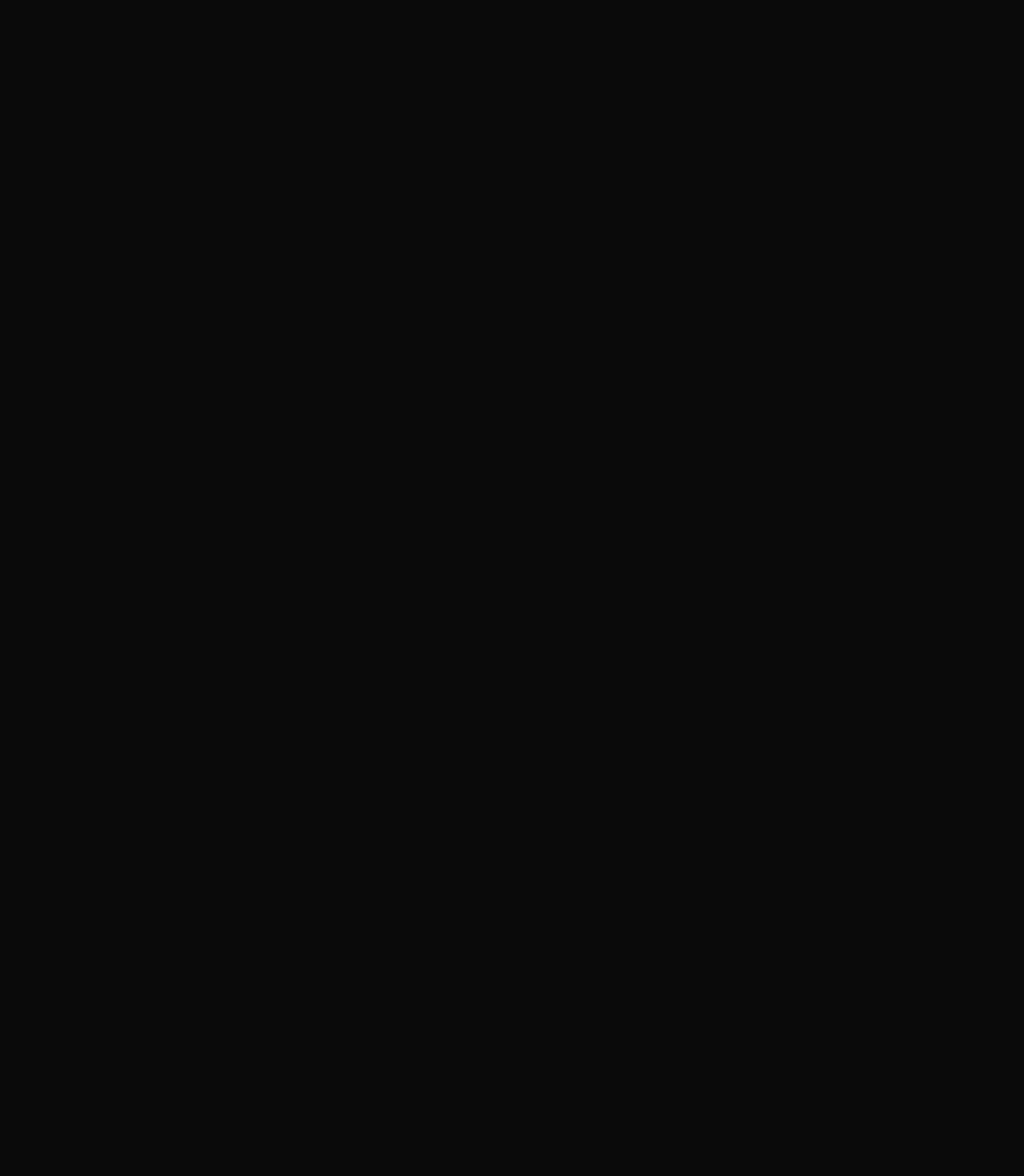
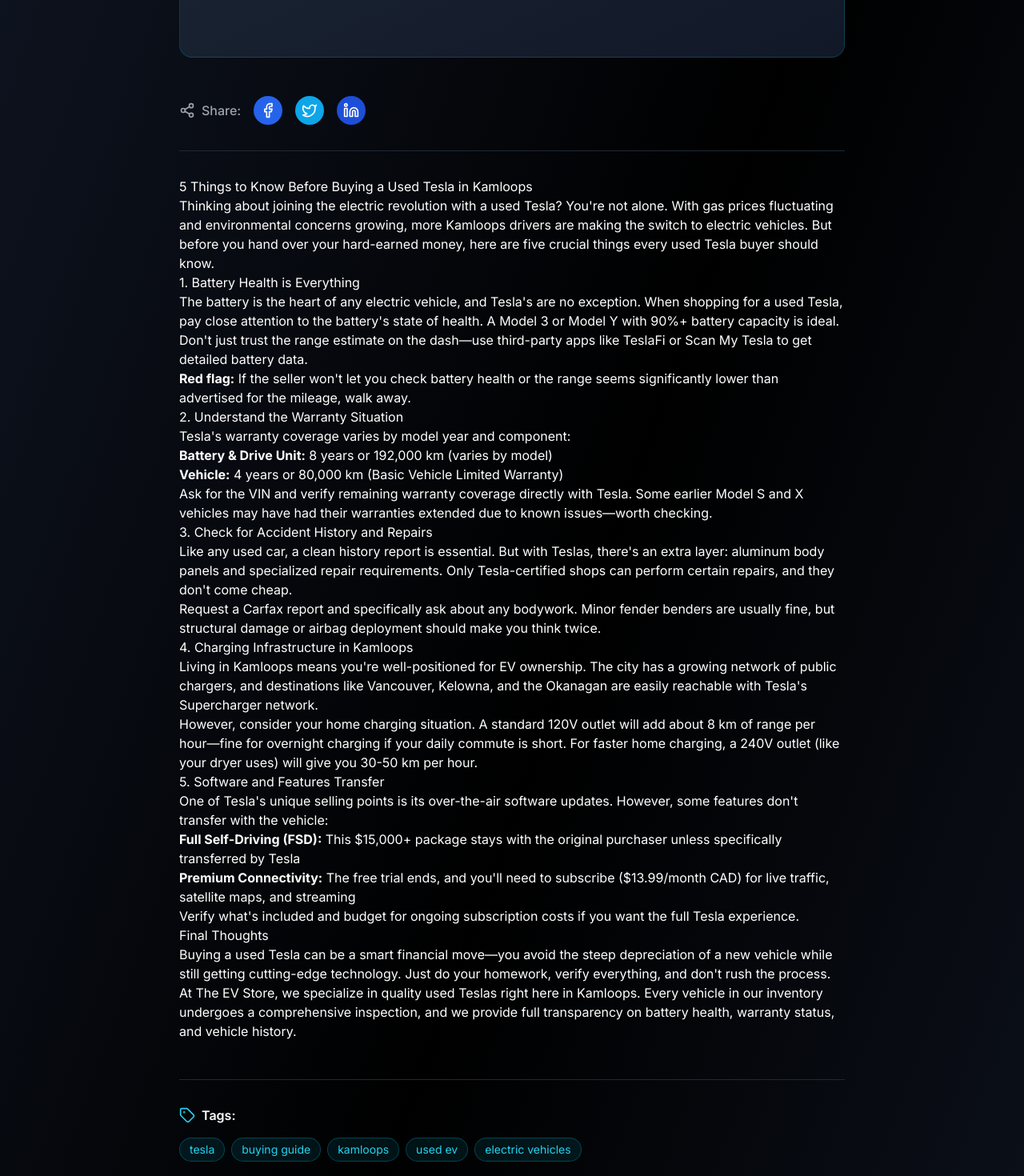
Before and after one commit to hodder123/evcars, a Next.js app: page /blog/5-things-to-know-before-buying-used-tesla-kamloops in a window 1280 px wide. Before the commit this address had no page. Shown: the part 760-2230 px from the top of the page at 80% size. Before the commit the page ends 800 px from the top, so only its background shows below. Built offline with nearby package versions, Linux system fonts and the light colour scheme.

Commit message:
Add new blog post: 5 Things to Know Before Buying a Used Tesla in Kamloops

```diff
--- a/app/blog/blog-data.ts
+++ b/app/blog/blog-data.ts
@@ -1,6 +1,64 @@
 import { BlogPost } from './blog-types'
 
 export const blogPosts: BlogPost[] = [
+  {
+    slug: '5-things-to-know-before-buying-used-tesla-kamloops',
+    title: '5 Things to Know Before Buying a Used Tesla in Kamloops',
+    excerpt: 'Thinking about buying a used Tesla in Kamloops? Here are 5 essential things every buyer should know before making the investment.',
+    content: `## 5 Things to Know Before Buying a Used Tesla in Kamloops
+
+Thinking about joining the electric revolution with a used Tesla? You're not alone. With gas prices fluctuating and environmental concerns growing, more Kamloops drivers are making the switch to electric vehicles. But before you hand over your hard-earned money, here are five crucial things every used Tesla buyer should know.
+
+### 1. Battery Health is Everything
+
+The battery is the heart of any electric vehicle, and Tesla's are no exception. When shopping for a used Tesla, pay close attention to the battery's state of health. A Model 3 or Model Y with 90%+ battery capacity is ideal. Don't just trust the range estimate on the dash—use third-party apps like TeslaFi or Scan My Tesla to get detailed battery data.
+
+**Red flag:** If the seller won't let you check battery health or the range seems significantly lower than advertised for the mileage, walk away.
+
+### 2. Understand the Warranty Situation
+
+Tesla's warranty coverage varies by model year and component:
+
+- **Battery & Drive Unit:** 8 years or 192,000 km (varies by model)
+- **Vehicle:** 4 years or 80,000 km (Basic Vehicle Limited Warranty)
+
+Ask for the VIN and verify remaining warranty coverage directly with Tesla. Some earlier Model S and X vehicles may have had their warranties extended due to known issues—worth checking.
+
+### 3. Check for Accident History and Repairs
+
+Like any used car, a clean history report is essential. But with Teslas, there's an extra layer: aluminum body panels and specialized repair requirements. Only Tesla-certified shops can perform certain repairs, and they don't come cheap.
+
+Request a Carfax report and specifically ask about any bodywork. Minor fender benders are usually fine, but structural damage or airbag deployment should make you think twice.
+
+### 4. Charging Infrastructure in Kamloops
+
+Living in Kamloops means you're well-positioned for EV ownership. The city has a growing network of public chargers, and destinations like Vancouver, Kelowna, and the Okanagan are easily reachable with Tesla's Supercharger network.
+
+However, consider your home charging situation. A standard 120V outlet will add about 8 km of range per hour—fine for overnight charging if your daily commute is short. For faster home charging, a 240V outlet (like your dryer uses) will give you 30-50 km per hour.
+
+### 5. Software and Features Transfer
+
+One of Tesla's unique selling points is its over-the-air software updates. However, some features don't transfer with the vehicle:
+
+- **Full Self-Driving (FSD):** This $15,000+ package stays with the original purchaser unless specifically transferred by Tesla
+- **Premium Connectivity:** The free trial ends, and you'll need to subscribe ($13.99/month CAD) for live traffic, satellite maps, and streaming
+
+Verify what's included and budget for ongoing subscription costs if you want the full Tesla experience.
+
+### Final Thoughts
+
+Buying a used Tesla can be a smart financial move—you avoid the steep depreciation of a new vehicle while still getting cutting-edge technology. Just do your homework, verify everything, and don't rush the process.
+
+At The EV Store, we specialize in quality used Teslas right here in Kamloops. Every vehicle in our inventory undergoes a comprehensive inspection, and we provide full transparency on battery health, warranty status, and vehicle history.`,
+    author: 'The EV Store Team',
+    date: '2025-02-27',
+    readTime: 6,
+    category: 'Buying Guide',
+    tags: ['tesla', 'buying guide', 'kamloops', 'used ev', 'electric vehicles'],
+    image: '/images/blog/used-tesla-kamloops.jpg',
+    metaTitle: '5 Things to Know Before Buying a Used Tesla in Kamloops | The EV Store',
+    metaDescription: 'Thinking about buying a used Tesla in Kamloops? Here are 5 essential things every buyer should know before making the investment.'
+  },
   {
     slug: 'used-tesla-buying-guide-kamloops',
     title: 'Complete Guide to Buying a Used Tesla in Kamloops',
```
